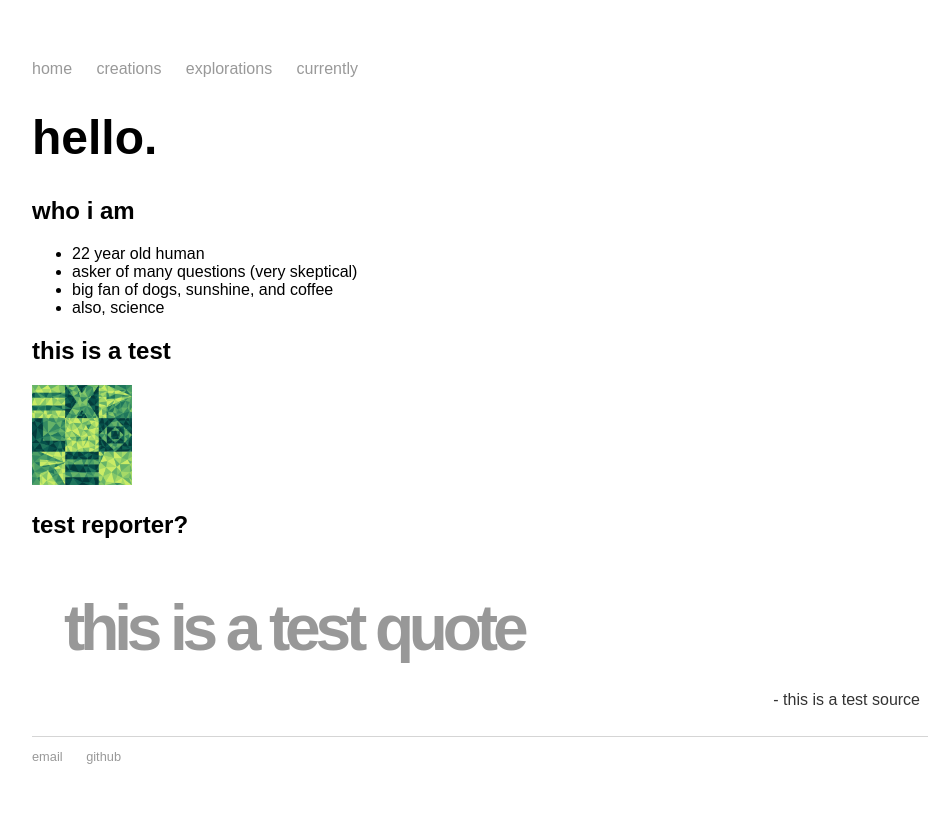
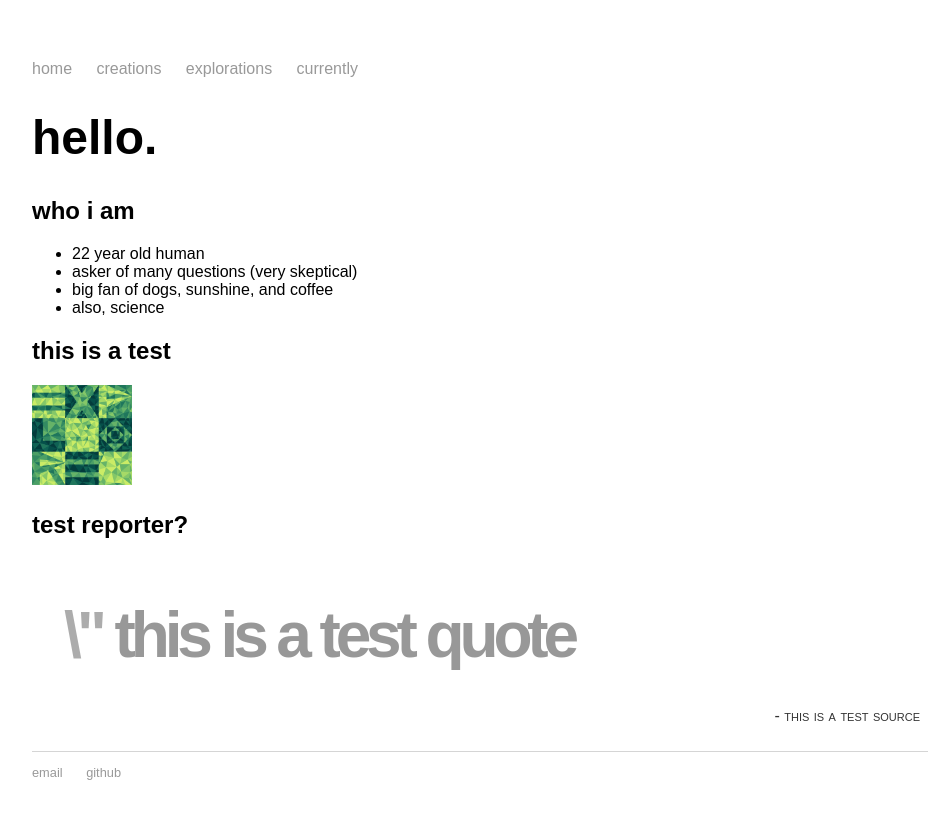
Before and after one commit to mayasheth/mayasheth.github.io, a Jekyll site: the page built from index.md, in a window 1280 px wide. Shown: the top 819 px of the page, without its empty margins (160-1111 px from the left). Built offline with Jekyll 4.4.1, drawn with Linux system fonts in a browser that asks for light colours.

Commit message:
Update quote.html

```diff
--- a/_includes/quote.html
+++ b/_includes/quote.html
@@ -24,7 +24,14 @@
     {
       display: block;
       text-align: right;
+      font-variant:small-caps;
       padding:.5em
+    }
+
+    .qmark
+    {
+      font-size=8em;
+      display: inline;
     }
   </style>
 </head>
@@ -32,6 +39,9 @@
 
 <div class="quote">
   <blockquote>
+    <p class="qmark">
+    \"
+    </p>
     {{ include.words }}
   </blockquote>
   <p class="cite">
```
